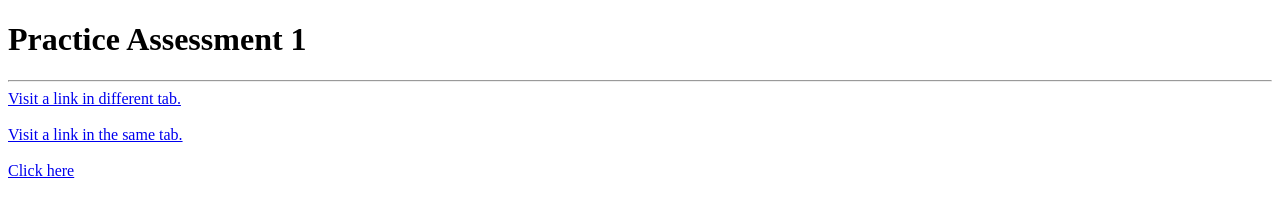
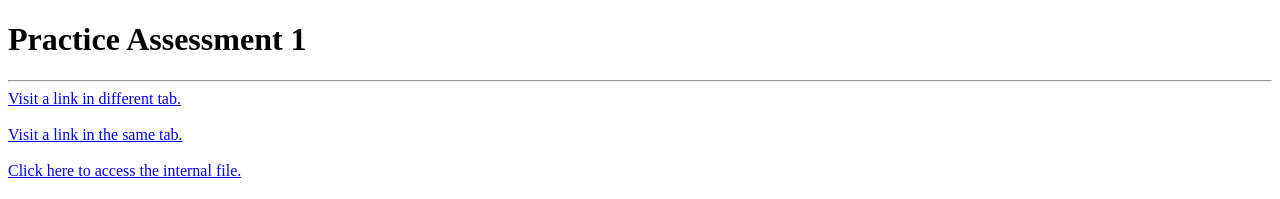
Before and after one commit to AkashKumar14/akash, a plain HTML site: page index.html in a window 1280 px wide. Shown: the top 199 px of the page. Drawn offline with Linux system fonts and the light colour scheme.

Commit message:
Update index.html

```diff
--- a/index.html
+++ b/index.html
@@ -9,7 +9,7 @@
         <br> <br>
         <a href="https://www.prepbytes.com/">Visit a link in the same tab.</a>
         <br> <br>
-        <a href="./list.html">Click here</a>
+        <a href="./list.html">Click here to access the internal file.</a>
         <br> <br>
         Image kept inside folder<br>
         <img src="./prep_icon.jpg" alt="prepbytes" height="150" width="150"> <br>
```
